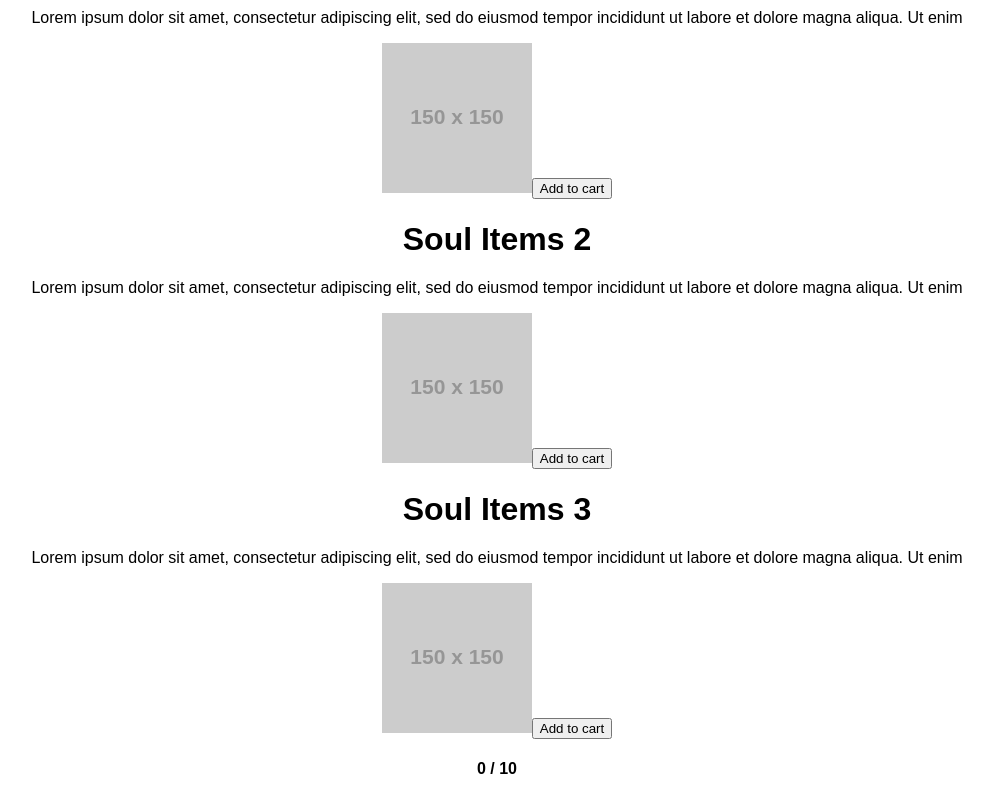
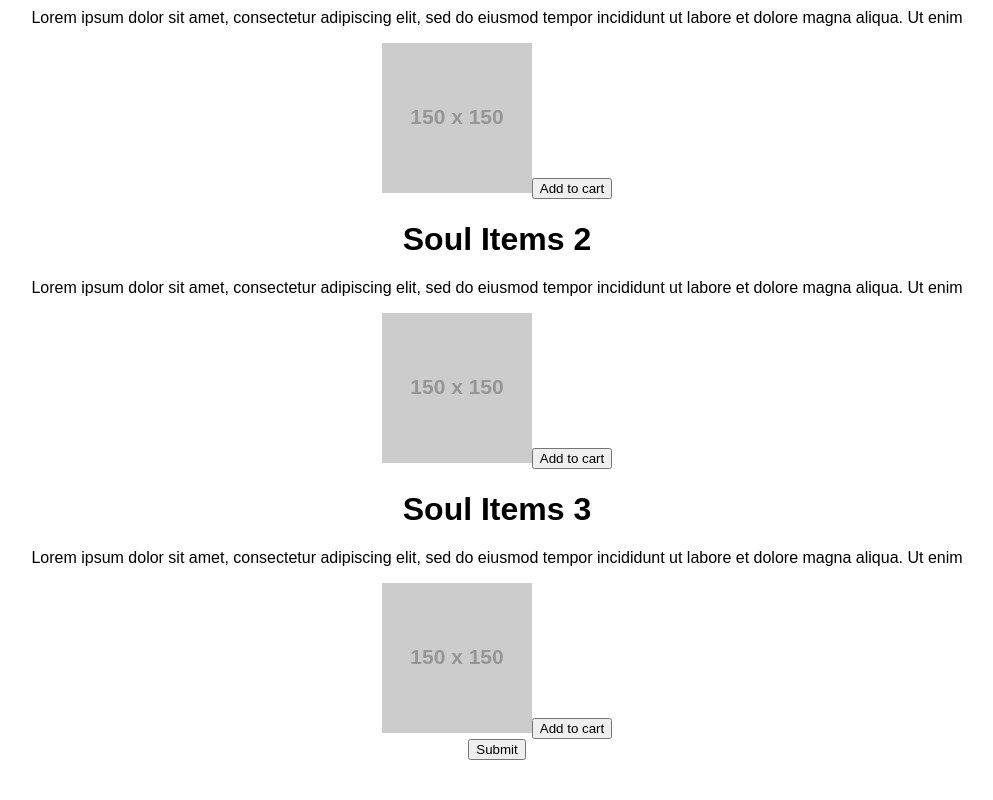
Before and after one commit to FrankenSam/HackingforHumanity2017, a React (Create React App) app in the folder pms.care/: page / in a window 1280 px wide. Shown: the part 1884-2684 px from the top of the page, without its empty margins (143-1136 px from the left). After the commit the page ends 2644 px from the top, so only its background shows below. Built offline with nearby package versions, Linux system fonts and the light colour scheme.

Commit message:
Added Footer

```diff
--- a/pms.care/src/App.js
+++ b/pms.care/src/App.js
@@ -2,6 +2,7 @@
 import logo from './logo.svg';
 import Nav from './Nav';
 import Package from './Package';
+import Footer from './Footer';
 import './App.css';
 
 class App extends Component {
@@ -79,6 +80,7 @@
         <Nav />
         <Package mindItems={this.state.mindItems} bodyItems={this.state.bodyItems} soulItems={this.state.soulItems} cart={this.state.cart}
         addToCart={this.addToCart}/>
+        <Footer cart={this.state.cart} />
       </div>
     );
   }
--- a/pms.care/src/Package.js
+++ b/pms.care/src/Package.js
@@ -13,7 +13,6 @@
         <ProductList items={this.props.mindItems} catagory='mindItems' cart={this.props.cart} addToCart={this.props.addToCart}/>
         <ProductList items={this.props.bodyItems} catagory='bodyItems' cart={this.props.cart} addToCart={this.props.addToCart}/>
         <ProductList items={this.props.soulItems} catagory='soulItems' cart={this.props.cart} addToCart={this.props.addToCart}/>
-        <h4>{this.props.cart.length} / 10</h4>
       </div>
     );
   }
```
